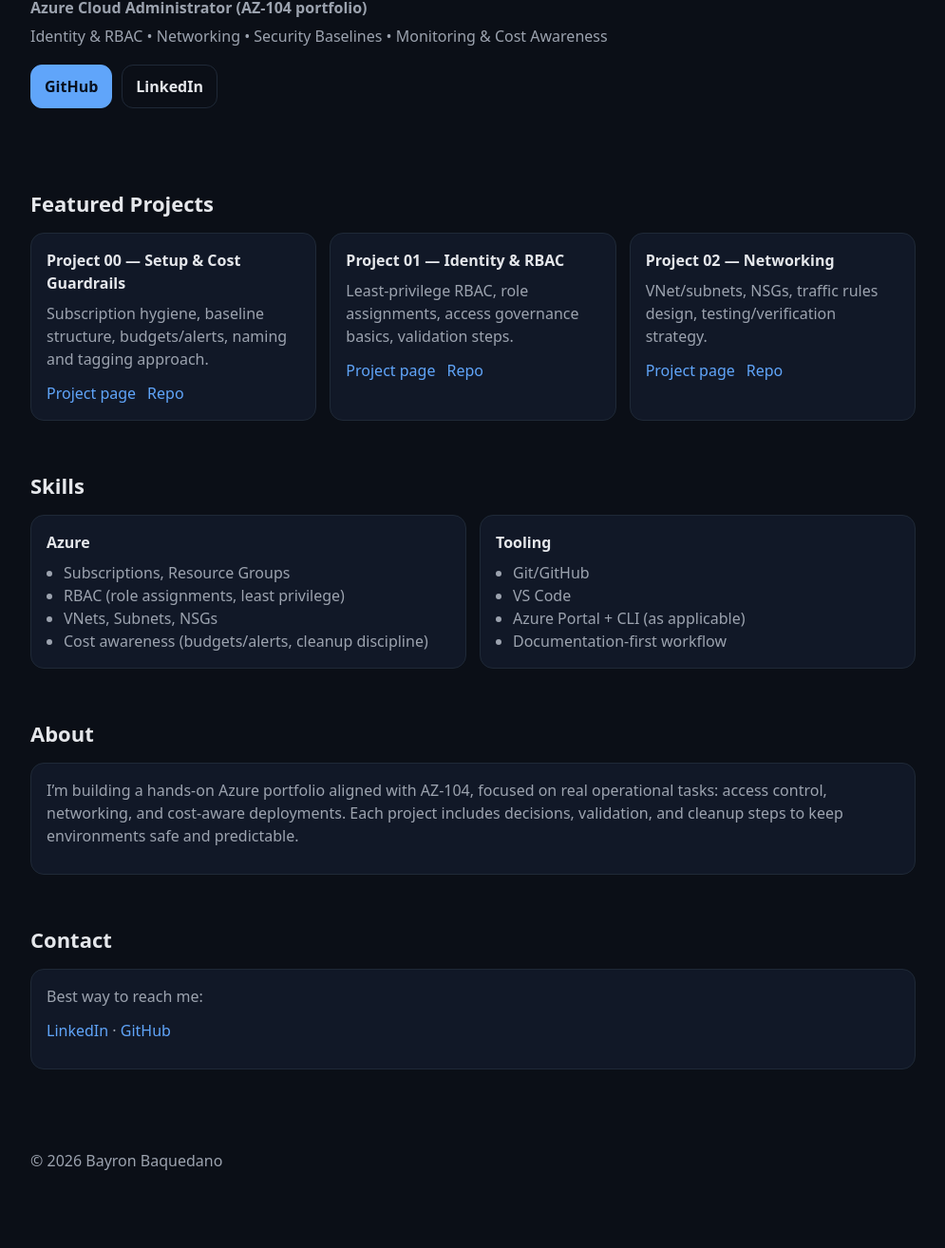
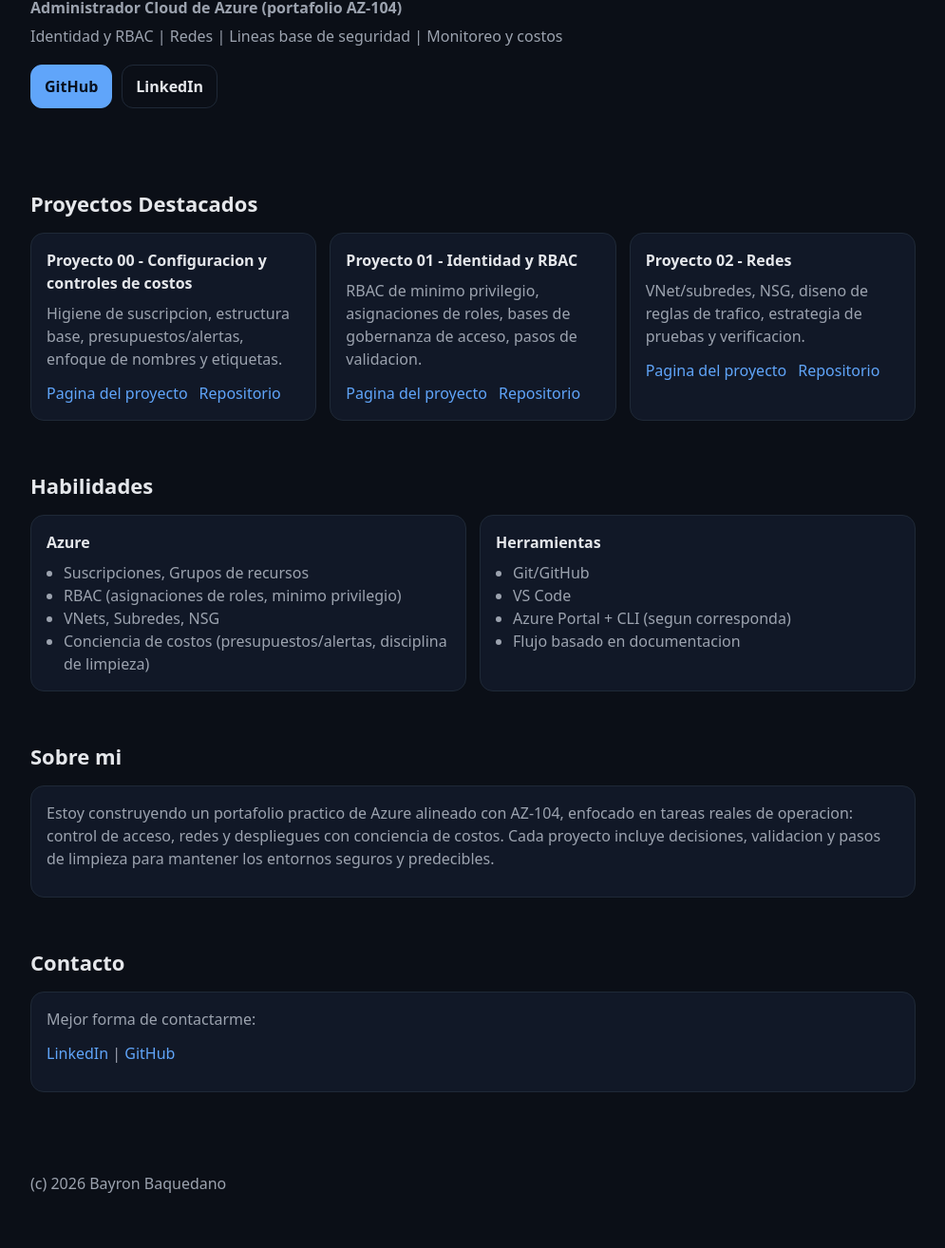
Before and after one commit to BayronBaquedano/cloud-portfolio, a plain HTML site: page index.html in a window 1280 px wide. Shown: the part 180-1494 px from the top of the page at 95% size, without its empty margins (142-1137 px from the left). Before the commit the page ends 1470 px from the top, so only its background shows below. Drawn offline with Linux system fonts and the light colour scheme.

Commit message:
Switch website from english to spanish

```diff
--- a/index.html
+++ b/index.html
@@ -1,9 +1,9 @@
 <!doctype html>
-<html lang="en">
+<html lang="es">
 <head>
   <meta charset="utf-8" />
   <meta name="viewport" content="width=device-width,initial-scale=1" />
-  <title>Bayron Baquedano | Azure Cloud Administrator Portfolio</title>
+  <title>Bayron Baquedano | Portafolio de Administrador Cloud en Azure</title>
   <link rel="stylesheet" href="assets/css/styles.css" />
 </head>
 <body>
@@ -11,17 +11,17 @@
     <nav class="nav">
       <div class="logo">Bayron</div>
       <div class="nav-links">
-        <a href="#projects">Projects</a>
-        <a href="#skills">Skills</a>
-        <a href="#about">About</a>
-        <a href="#contact">Contact</a>
+        <a href="#projects">Proyectos</a>
+        <a href="#skills">Habilidades</a>
+        <a href="#about">Sobre mi</a>
+        <a href="#contact">Contacto</a>
       </div>
     </nav>
 
     <section class="hero">
       <h1>Bayron Francisco Baquedano Ortiz</h1>
-      <p class="subtitle">Azure Cloud Administrator (AZ-104 portfolio)</p>
-      <p class="tagline">Identity & RBAC • Networking • Security Baselines • Monitoring & Cost Awareness</p>
+      <p class="subtitle">Administrador Cloud de Azure (portafolio AZ-104)</p>
+      <p class="tagline">Identidad y RBAC | Redes | Lineas base de seguridad | Monitoreo y costos</p>
 
       <div class="cta">
         <a class="btn primary" href="https://github.com/BayronBaquedano/azure-az104-portfolio" target="_blank" rel="noreferrer">GitHub</a>
@@ -32,80 +32,80 @@
 
   <main class="container">
     <section id="projects" class="section">
-      <h2>Featured Projects</h2>
+      <h2>Proyectos Destacados</h2>
 
       <div class="grid">
         <article class="card">
-          <h3>Project 00 — Setup & Cost Guardrails</h3>
-          <p>Subscription hygiene, baseline structure, budgets/alerts, naming and tagging approach.</p>
+          <h3>Proyecto 00 - Configuracion y controles de costos</h3>
+          <p>Higiene de suscripcion, estructura base, presupuestos/alertas, enfoque de nombres y etiquetas.</p>
           <div class="card-links">
-            <a href="https://github.com/BayronBaquedano/azure-az104-portfolio/tree/main/00-setup">Project page</a>
-            <a href="https://github.com/BayronBaquedano/azure-az104-portfolio" target="_blank" rel="noreferrer">Repo</a>
+            <a href="https://github.com/BayronBaquedano/azure-az104-portfolio/tree/main/00-setup">Pagina del proyecto</a>
+            <a href="https://github.com/BayronBaquedano/azure-az104-portfolio" target="_blank" rel="noreferrer">Repositorio</a>
           </div>
         </article>
 
         <article class="card">
-          <h3>Project 01 — Identity & RBAC</h3>
-          <p>Least-privilege RBAC, role assignments, access governance basics, validation steps.</p>
+          <h3>Proyecto 01 - Identidad y RBAC</h3>
+          <p>RBAC de minimo privilegio, asignaciones de roles, bases de gobernanza de acceso, pasos de validacion.</p>
           <div class="card-links">
-            <a href="https://github.com/BayronBaquedano/azure-az104-portfolio/tree/main/01-identity-rbac">Project page</a>
-            <a href="https://github.com/BayronBaquedano/azure-az104-portfolio" target="_blank" rel="noreferrer">Repo</a>
+            <a href="https://github.com/BayronBaquedano/azure-az104-portfolio/tree/main/01-identity-rbac">Pagina del proyecto</a>
+            <a href="https://github.com/BayronBaquedano/azure-az104-portfolio" target="_blank" rel="noreferrer">Repositorio</a>
           </div>
         </article>
 
         <article class="card">
-          <h3>Project 02 — Networking</h3>
-          <p>VNet/subnets, NSGs, traffic rules design, testing/verification strategy.</p>
+          <h3>Proyecto 02 - Redes</h3>
+          <p>VNet/subredes, NSG, diseno de reglas de trafico, estrategia de pruebas y verificacion.</p>
           <div class="card-links">
-            <a href="https://github.com/BayronBaquedano/azure-az104-portfolio/tree/main/02-networking">Project page</a>
-            <a href="https://github.com/BayronBaquedano/azure-az104-portfolio" target="_blank" rel="noreferrer">Repo</a>
+            <a href="https://github.com/BayronBaquedano/azure-az104-portfolio/tree/main/02-networking">Pagina del proyecto</a>
+            <a href="https://github.com/BayronBaquedano/azure-az104-portfolio" target="_blank" rel="noreferrer">Repositorio</a>
           </div>
         </article>
       </div>
     </section>
 
     <section id="skills" class="section">
-      <h2>Skills</h2>
+      <h2>Habilidades</h2>
       <div class="grid two">
         <div class="card">
           <h3>Azure</h3>
           <ul>
-            <li>Subscriptions, Resource Groups</li>
-            <li>RBAC (role assignments, least privilege)</li>
-            <li>VNets, Subnets, NSGs</li>
-            <li>Cost awareness (budgets/alerts, cleanup discipline)</li>
+            <li>Suscripciones, Grupos de recursos</li>
+            <li>RBAC (asignaciones de roles, minimo privilegio)</li>
+            <li>VNets, Subredes, NSG</li>
+            <li>Conciencia de costos (presupuestos/alertas, disciplina de limpieza)</li>
           </ul>
         </div>
         <div class="card">
-          <h3>Tooling</h3>
+          <h3>Herramientas</h3>
           <ul>
             <li>Git/GitHub</li>
             <li>VS Code</li>
-            <li>Azure Portal + CLI (as applicable)</li>
-            <li>Documentation-first workflow</li>
+            <li>Azure Portal + CLI (segun corresponda)</li>
+            <li>Flujo basado en documentacion</li>
           </ul>
         </div>
       </div>
     </section>
 
     <section id="about" class="section">
-      <h2>About</h2>
+      <h2>Sobre mi</h2>
       <div class="card">
         <p>
-          I’m building a hands-on Azure portfolio aligned with AZ-104, focused on real operational tasks:
-          access control, networking, and cost-aware deployments. Each project includes decisions, validation,
-          and cleanup steps to keep environments safe and predictable.
+          Estoy construyendo un portafolio practico de Azure alineado con AZ-104, enfocado en tareas reales de operacion:
+          control de acceso, redes y despliegues con conciencia de costos. Cada proyecto incluye decisiones, validacion
+          y pasos de limpieza para mantener los entornos seguros y predecibles.
         </p>
       </div>
     </section>
 
     <section id="contact" class="section">
-      <h2>Contact</h2>
+      <h2>Contacto</h2>
       <div class="card">
-        <p>Best way to reach me:</p>
+        <p>Mejor forma de contactarme:</p>
         <p>
           <a href="https://www.linkedin.com/in/bayron-francisco-baquedano-ortiz-125408230/" target="_blank" rel="noreferrer">LinkedIn</a>
-          ·
+          |
           <a href="https://github.com/BayronBaquedano/azure-az104-portfolio" target="_blank" rel="noreferrer">GitHub</a>
         </p>
       </div>
@@ -113,7 +113,7 @@
   </main>
 
   <footer class="container footer">
-    <p>© <span id="year"></span> Bayron Baquedano</p>
+    <p>(c) <span id="year"></span> Bayron Baquedano</p>
   </footer>
 
   <script>
```
